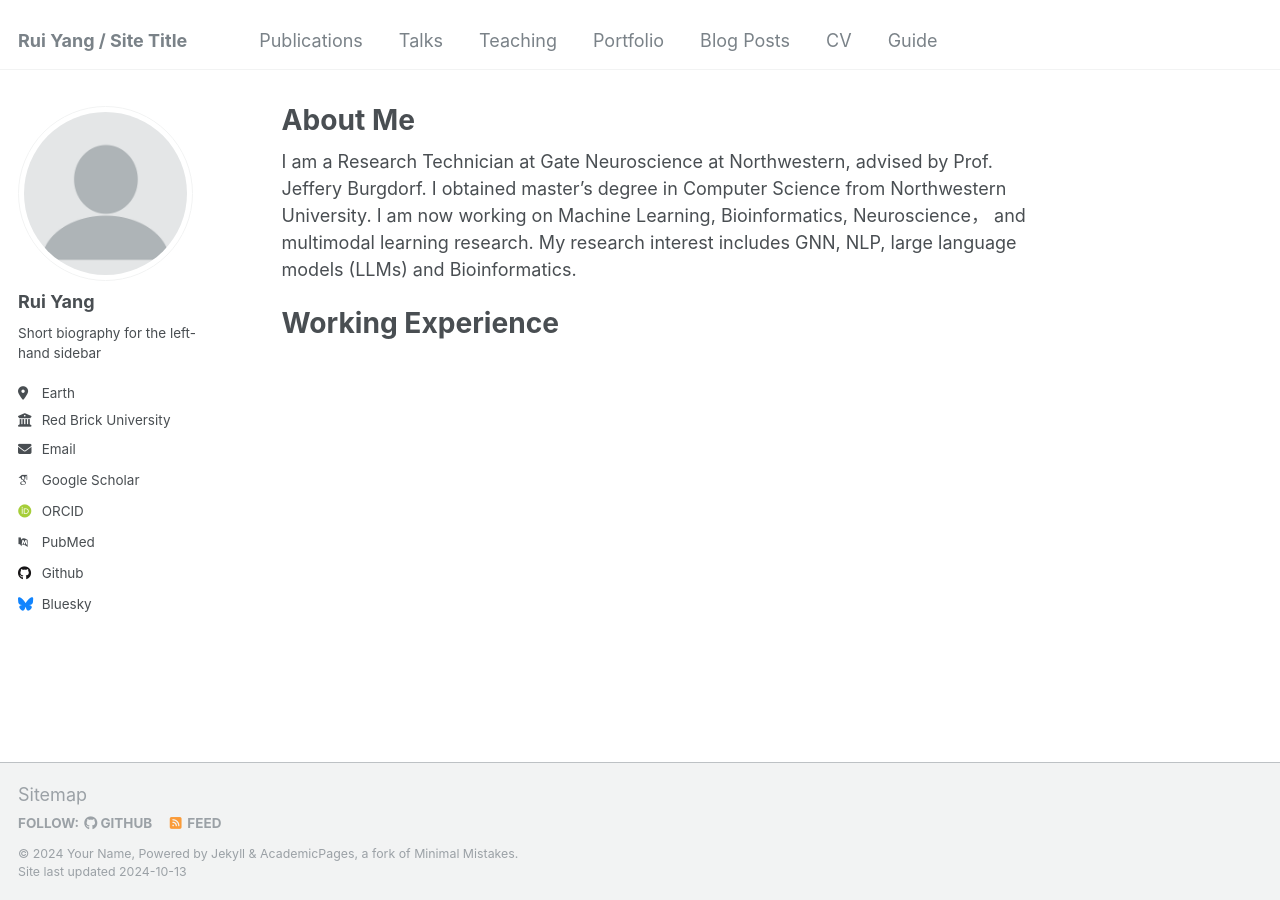
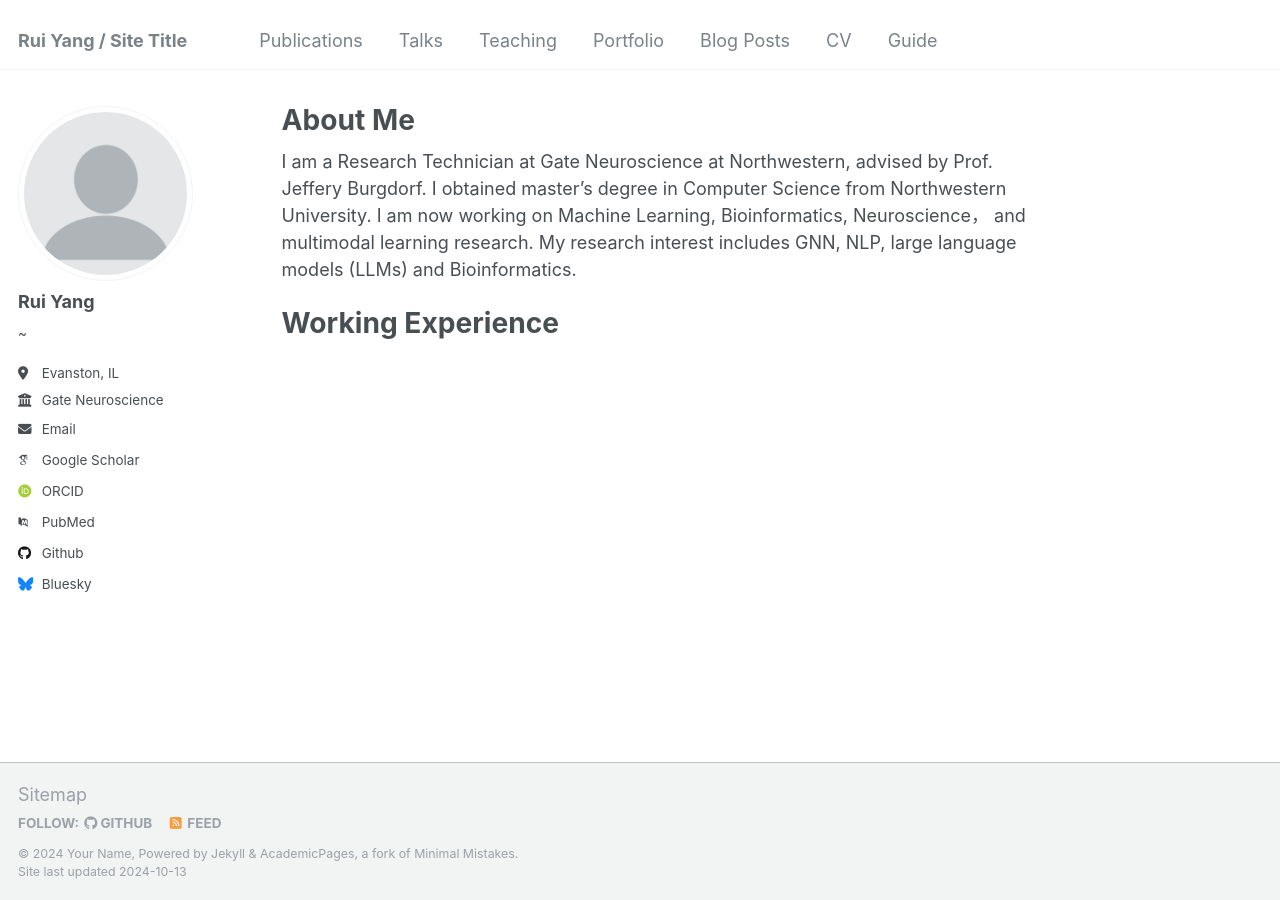
Before and after one commit to ruiyang55/hugo_template1, a Jekyll site: the page built from _pages/about.md, in a window 1280 px wide. Built offline with Jekyll 4.4.1, drawn with Linux system fonts in a browser that asks for light colours; some web fonts are replaced.

Commit message:
Update _config.yml v1.1

```diff
--- a/_config.yml
+++ b/_config.yml
@@ -24,11 +24,11 @@ author:
   avatar           : "profile.png"
   name             : "Rui Yang"
   pronouns         : # example: "she/her"
-  bio              : "Short biography for the left-hand sidebar"
-  location         : "Earth"
-  employer         : "Red Brick University"
+  bio              : "~"
+  location         : "Evanston, IL"
+  employer         : "Gate Neuroscience"
   uri              : # URL
-  email            : "none@example.org"
+  email            : "ruiyang0505@gmail.com"
 
   # Academic websites
   arxiv            : # URL - Update with the correct link to your profile
```
